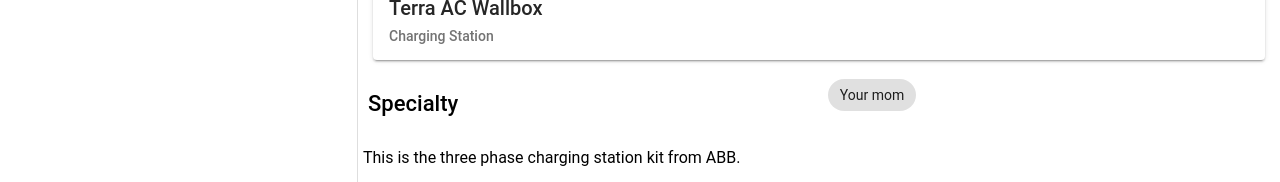
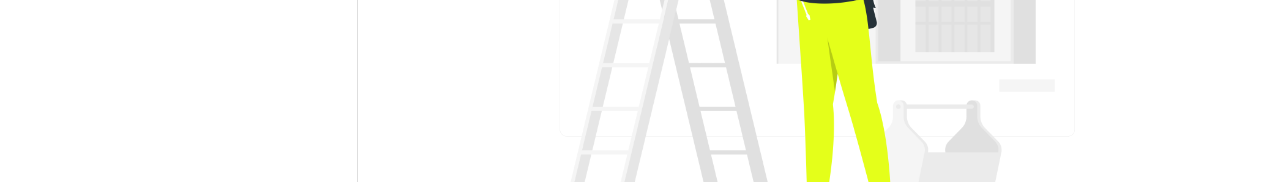
Before and after one commit to hoonsubin/energywise-app, a React (Vite) app: page /station/1#/survey in a window 1280 px wide. Shown: the part 394-576 px from the top of the page. Built offline with nearby package versions, Linux system fonts and the light colour scheme.

Commit message:
remove history

```diff
--- a/src/App.tsx
+++ b/src/App.tsx
@@ -39,7 +39,7 @@
 const App: React.FC = () => {
   return (
     <IonApp>
-      <IonReactHashRouter history={history}>
+      <IonReactHashRouter>
         <IonSplitPane contentId="main">
           {/* Always show the menu on the side of the app */}
           <Menu />
--- a/src/pages/ChargingKitDetailPage.tsx
+++ b/src/pages/ChargingKitDetailPage.tsx
@@ -157,11 +157,8 @@
           <IonRow>
             <IonCol>
               <IonText>
-                <h3>Specialty</h3>
+                <h3>Description</h3>
               </IonText>
-            </IonCol>
-            <IonCol>
-              <IonChip>Your mom</IonChip>
             </IonCol>
           </IonRow>
           <IonRow>
```
